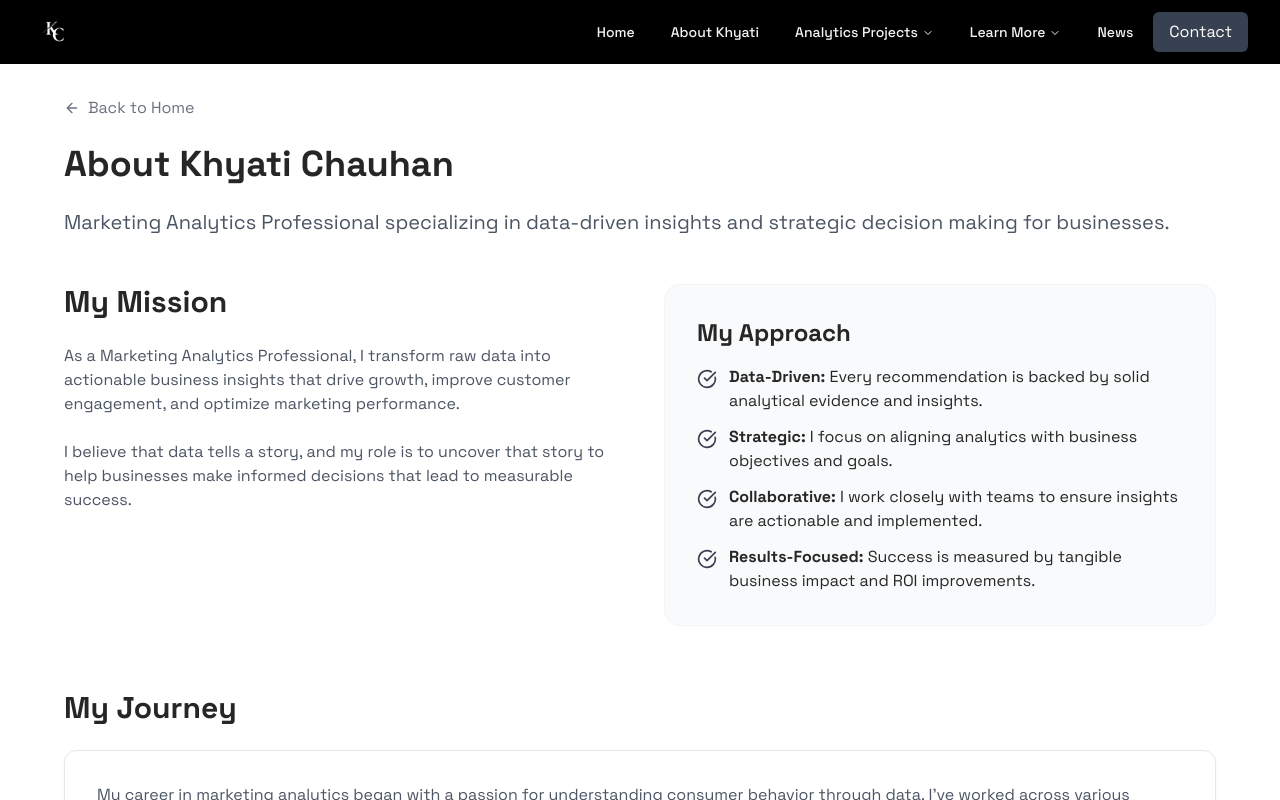
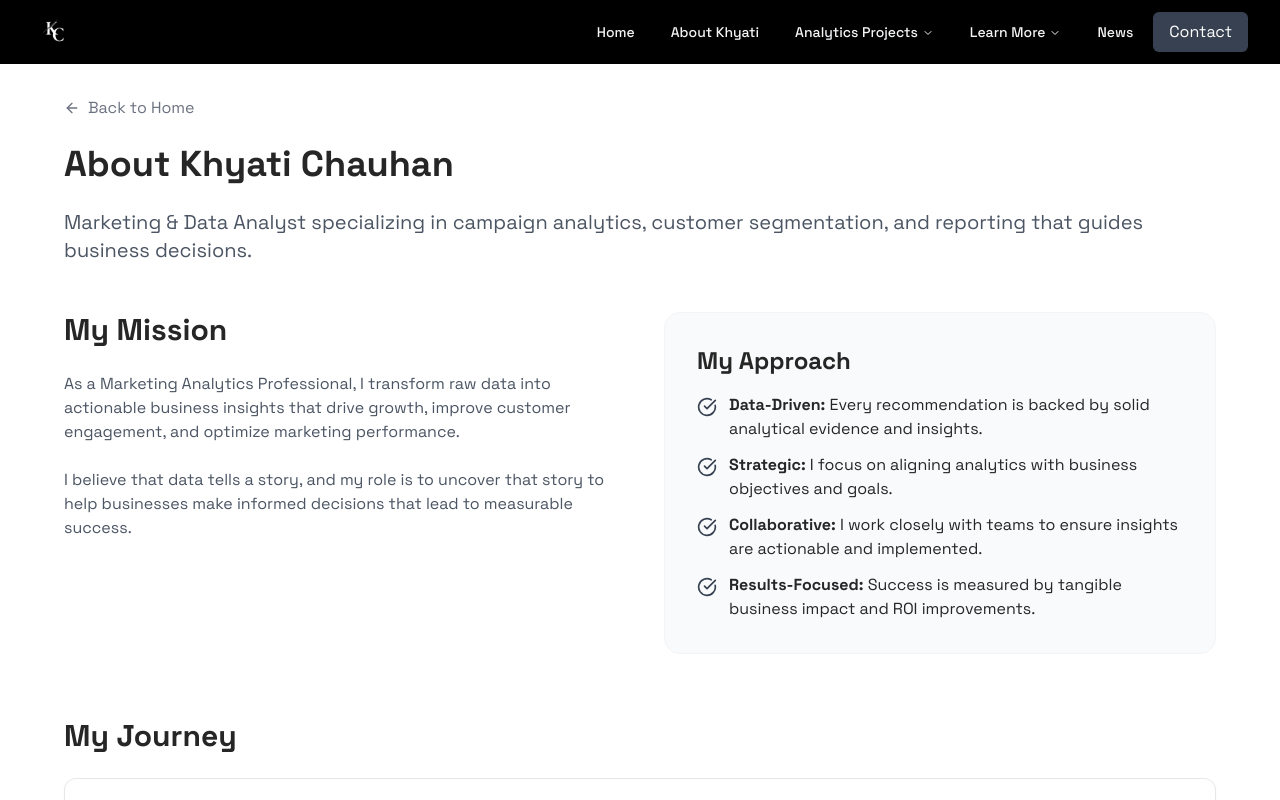
Before and after one commit to chauhankhyati55-dot/chauhansportfolio, a React (Vite) app: page /about in a window 1280 px wide. Shown: the top 800 px of the page. Built offline with nearby package versions, Linux system fonts and the light colour scheme.

Commit message:
Changes
Co-authored-by: chauhankhyati55-dot <227858740+chauhankhyati55-dot@users.noreply.github.com>

```diff
--- a/src/pages/About.tsx
+++ b/src/pages/About.tsx
@@ -39,7 +39,7 @@ const About = () => {
                 transition={{ duration: 0.5, delay: 0.2 }}
                 className="text-xl text-gray-600 mb-12"
               >
-                Marketing Analytics Professional specializing in data-driven insights and strategic decision making for businesses.
+                Marketing & Data Analyst specializing in campaign analytics, customer segmentation, and reporting that guides business decisions.
               </motion.p>
 
               <div className="grid grid-cols-1 md:grid-cols-2 gap-12 mb-16">
```
